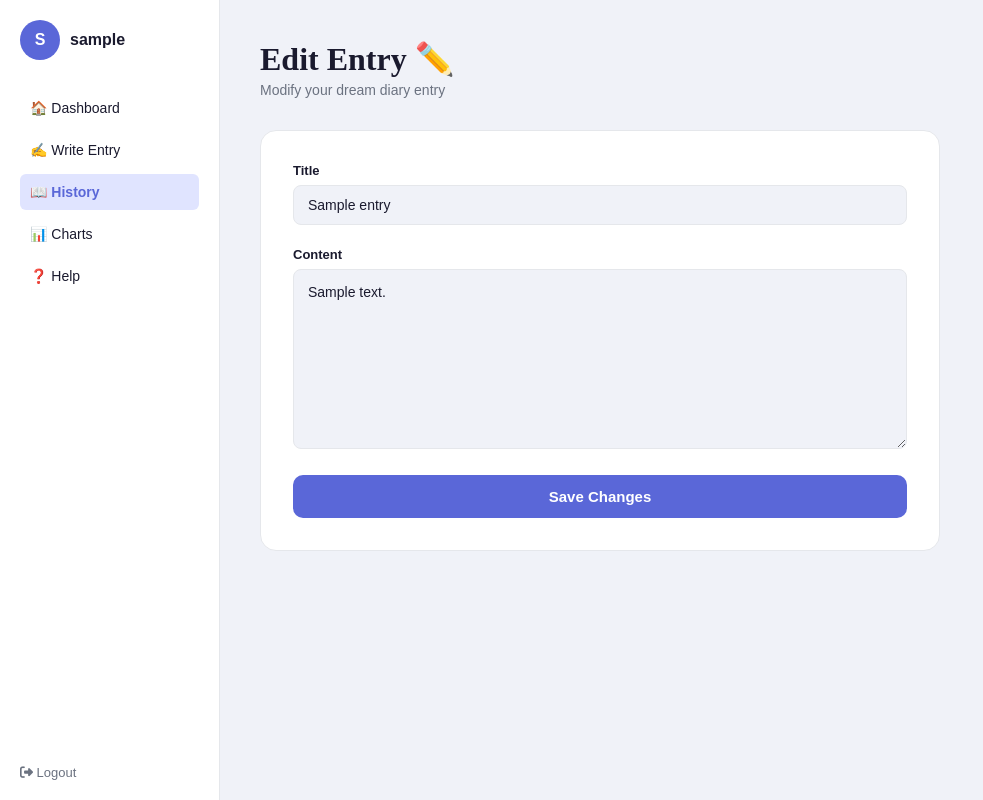
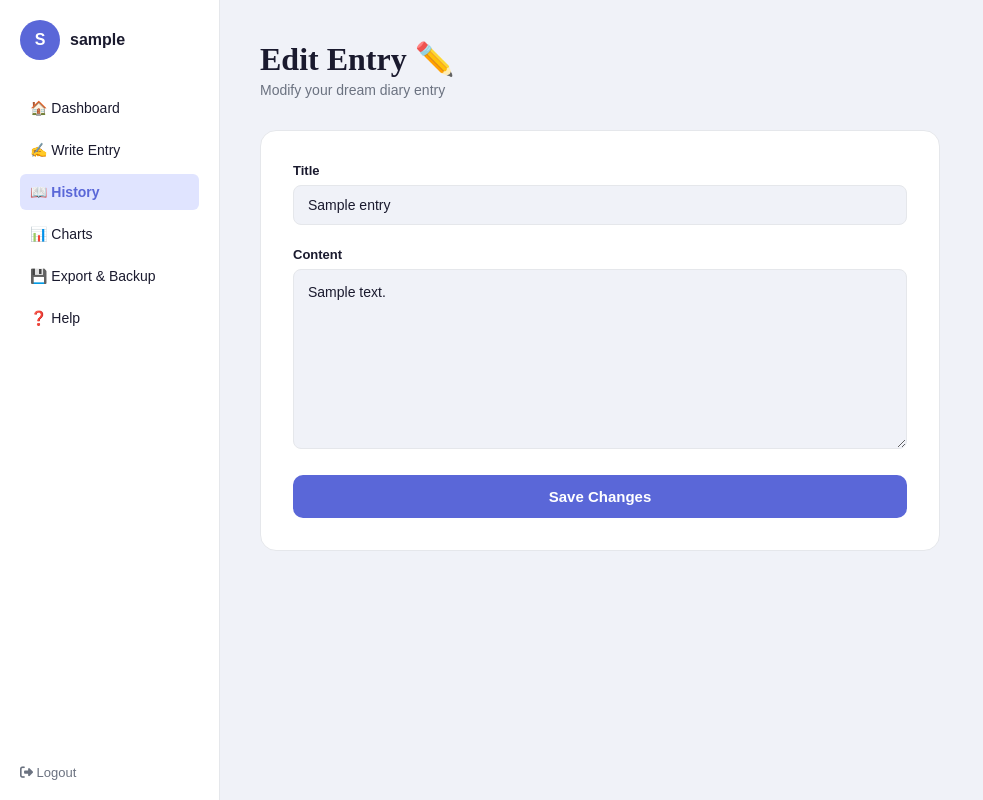
Before and after one commit to Pandiarchana/Dream-Notebook-Project, a PHP site: page /edit_entry.php?id=1 in a window 1280 px wide. Shown: the whole page, without its empty margins (0-983 px from the left). Run offline with PHP 8.4, Linux system fonts and the light colour scheme; the visitor is signed in with stand-in values (Sample User, id 1); tables that the repository leaves empty or names only in its code hold one stand-in row (values such as "Sample post").

Commit message:
Update edit_entry.php with export features.

```diff
--- a/final_code/edit_entry.php
+++ b/final_code/edit_entry.php
@@ -87,6 +87,7 @@ body{font-family:'DM Sans',sans-serif;background:var(--bg);color:var(--text);dis
     <a href="write_entry.php">✍️ Write Entry</a>
     <a href="history.php" class="active">📖 History</a>
     <a href="charts.php">📊 Charts</a>
+    <a href="export.php">💾 Export & Backup</a>
     <a href="help.php">❓ Help</a>
   </div>
   <footer>
```
